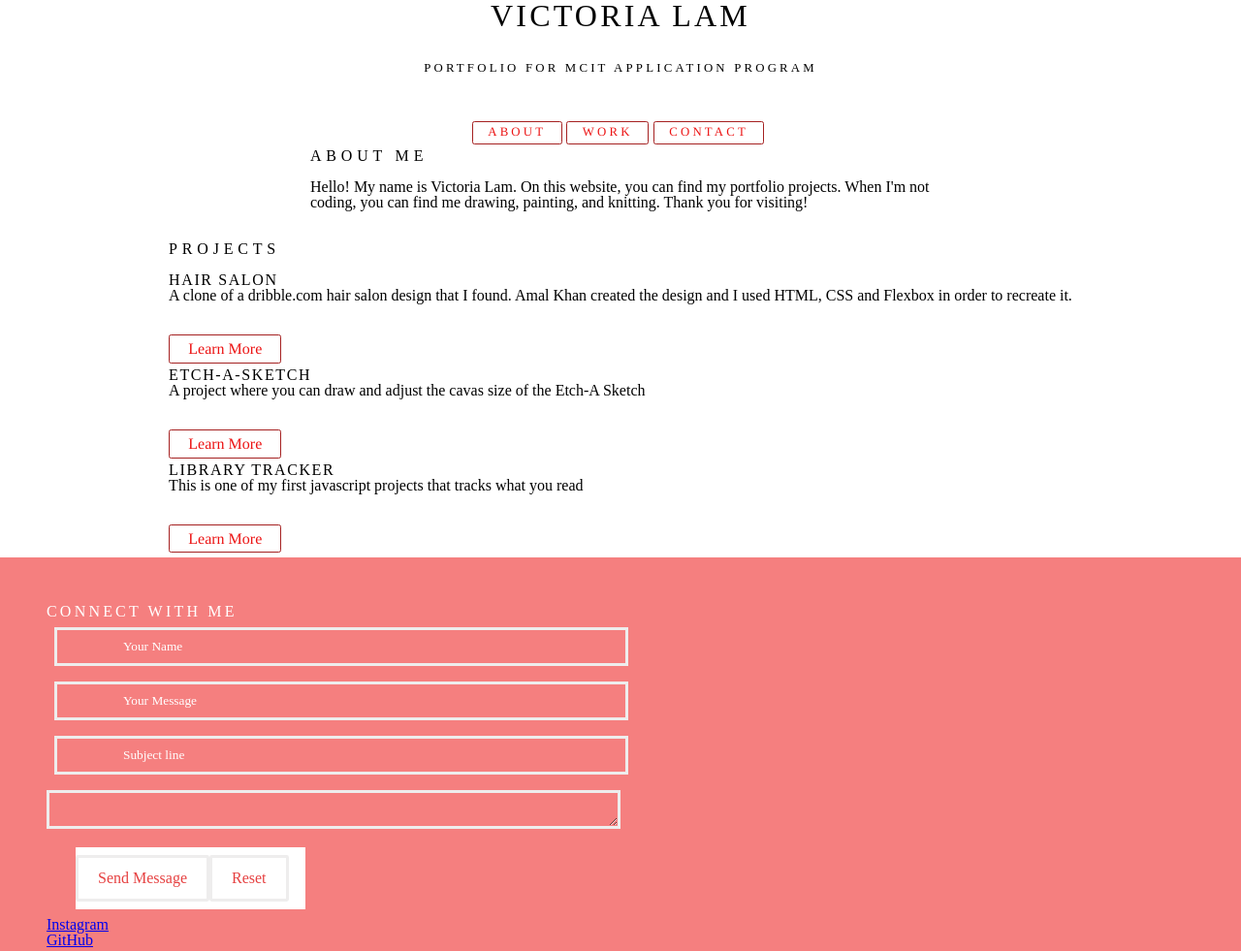
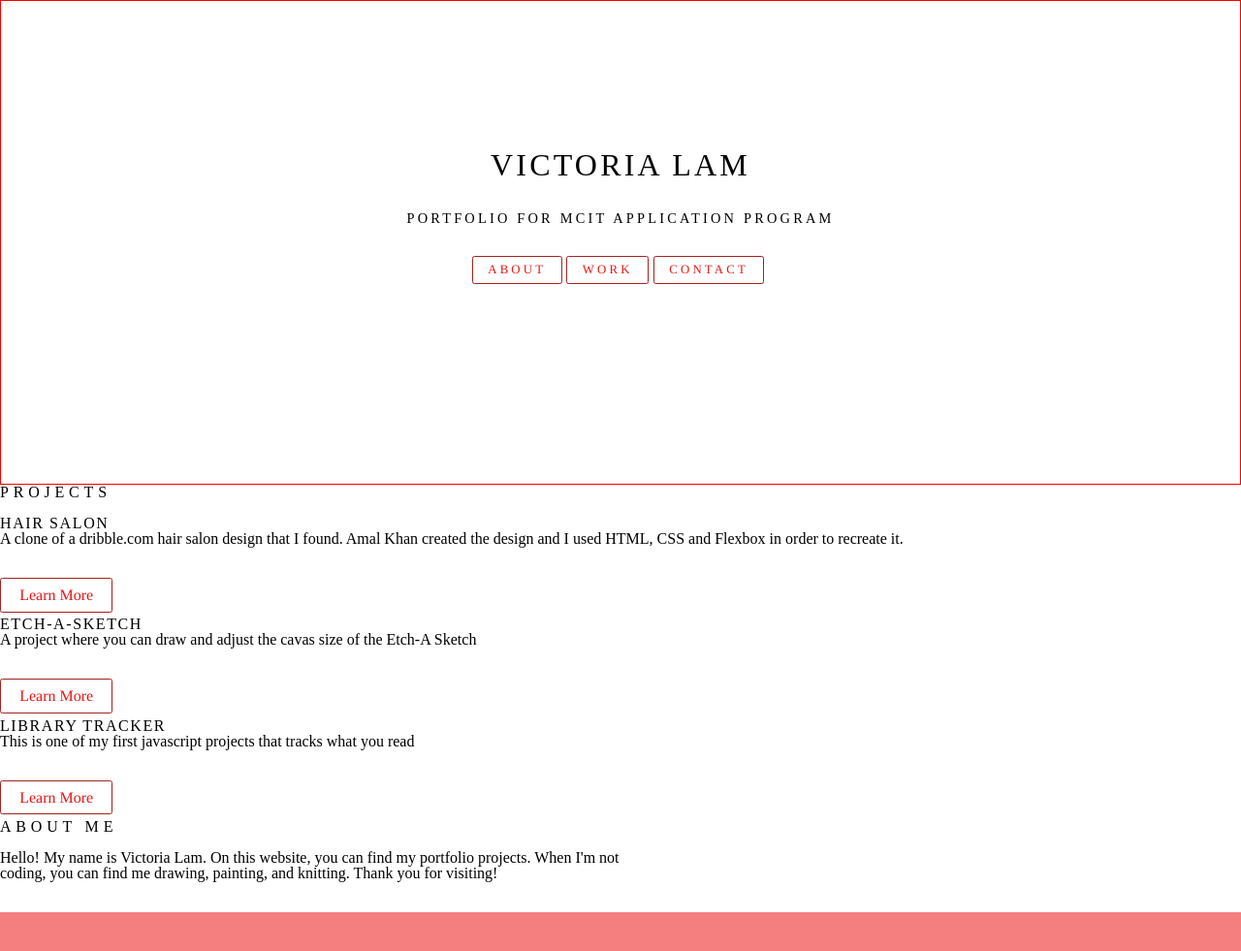
Before and after one commit to LVictoria159753/MCIT_Portfolio, a plain HTML site: page index.html in a window 1280 px wide. Shown: the top 981 px of the page at 97% size. Drawn offline with Linux system fonts and the light colour scheme.

Commit message:
centered the header and added a fade transition

```diff
--- a/index.html
+++ b/index.html
@@ -12,12 +12,9 @@
     <!-- Header -->
     <div id="wrapper">
     <header>
-
         <div class= "name">
             <h1 id="nameHeader">Victoria Lam</h1>
             <p>Portfolio for MCIT application program</p>
-        </div>
-    </header>
         <nav id="navigation">
             <ul>
                 <li><a href="#intro" class="button">About</a></li>
@@ -25,11 +22,9 @@
                 <li><a href="#contact" class="button">Contact</a> </li>
             </ul>
         </nav>
-    <!-- Intro -->
-    <article id="intro">
-        <h2 class="major">About Me</h2>
-        <p>Hello! My name is Victoria Lam. On this website, you can find my portfolio projects. When I'm not coding, you can find me drawing, painting, and knitting. Thank you for visiting! </p>
-    </article>
+    </div>
+    </header>
+
      <!-- Work-->
      <div id="work">
         <h2 class="major">Projects</h2>
@@ -56,6 +51,11 @@
             </ul>
         </section>
     </div>
+    <!-- Intro -->
+    <article id="intro">
+        <h2 class="major">About Me</h2>
+        <p>Hello! My name is Victoria Lam. On this website, you can find my portfolio projects. When I'm not coding, you can find me drawing, painting, and knitting. Thank you for visiting! </p>
+    </article>
      <!-- Contact -->
      <article id="contact">
       <div id="contact-wrapper">
--- a/main.css
+++ b/main.css
@@ -15,7 +15,7 @@
 
 a.button{
     display:inline-block;
-    padding:0.35em 1.2em;
+    padding:0.55em 1.2em;
     border:0.1em solid #a52121;
     margin:0 0.3rem 0.3rem 0;
     border-radius:0.15rem;
@@ -39,36 +39,27 @@
 #nameHeader{
     font-size: 2rem;
     text-align: center;
-    margin-bottom: 2rem;
     letter-spacing: 0.2rem;
 }
-#wrapper {
+
+
+
+
+
+.name {
+    text-transform: uppercase;
+    letter-spacing: 0.2rem;
+    font-size: 0.9rem;
+    padding: 0 0 3rem 0;
+    border: 1px red solid;
+    width: 100%;
+    height: 500px;
     display: flex;
     flex-direction: column;
-    align-items: center;
+    justify-content: center;
 
 }
 
-
-#header {
-    display: flex;
-    flex-direction: column;
-    align-items: center;
-}
-
-
-.name  {
-    text-transform: uppercase;
-    letter-spacing: 0.2rem;
-    font-size: 0.8rem;
-    padding: 0 0 3rem 0;
-
-}
-.header1{
-    display: flex;
-    border: 1px solid grey;
-    padding: 0 0 3rem 0;
-}
 
 /*******************************
 ABOUT SECTION
@@ -84,9 +75,16 @@
     border: 1px solid grey;
 
 }
+.name p{
+    display:flex;
+    flex-direction: row;
+    justify-content: center;
+    padding:2rem;
+}
 nav>ul {
     display:flex;
     flex-direction: row;
+    justify-content: center;
 }
 
 /* About Me */
@@ -224,8 +222,8 @@
 ABOUT ME ANIMATION
 ***********************/
 
-#intro{
-    animation:transitionIn 2s;
+.name{
+    animation:transitionIn 4s;
 }
 
 
```
Lines whose indentation alone changed are shown as unchanged.
